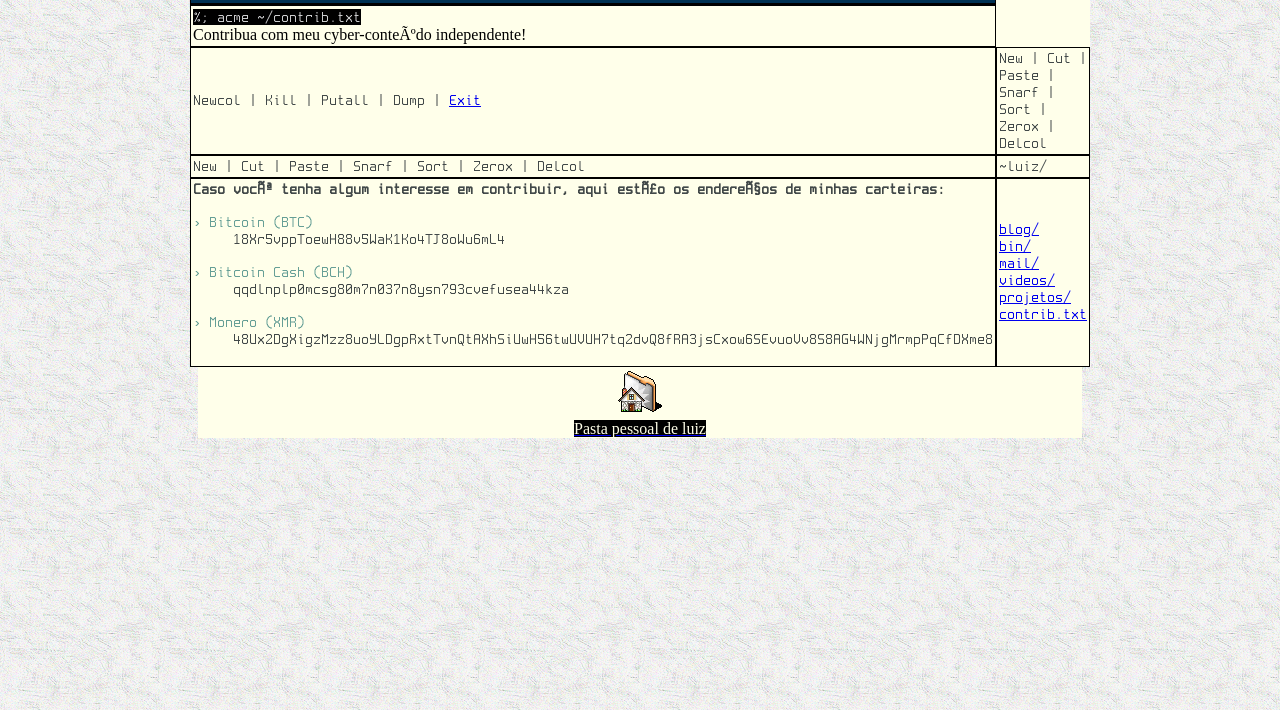
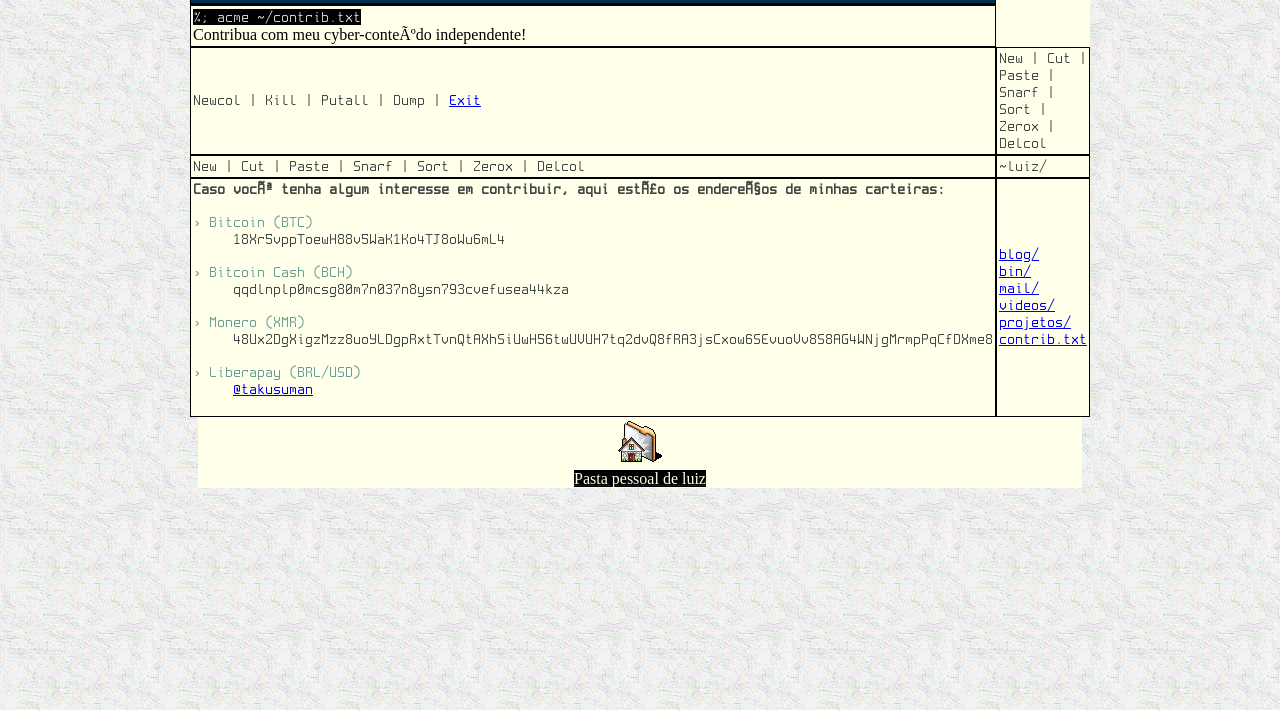
Before and after one commit to takusuman/takusuman.github.io, a plain HTML site: page contrib.html in a window 1280 px wide. Shown: the part 90-800 px from the top of the page. Drawn offline with Linux system fonts and the light colour scheme.

Commit message:
adicionado Liberapay

```diff
--- a/contrib.html
+++ b/contrib.html
@@ -42,6 +42,10 @@ To view a copy of this license, visit http://creativecommons.org/licenses/by/4.0
         <dt id="citation">&rsaquo; Monero (XMR)</dt>
         <dd id="xmr">48Ux2DgXigzMzz8uoYLDgpRxtTvnQtAXhSiUwH56twUVUH7tq2dvQ8fRA3jsCxow6SEvuoVv8S8AG4WNjgMrmpPqCfDXme8</dd>
       </dl>
+      <dl>
+        <dt id="citation">&rsaquo; Liberapay (BRL/USD)</dt>
+	<dd id="lp"><a href="https://liberapay.com/takusuman">@takusuman</a></dd>
+      </dl>
    </td>
    <td width=20% colspan="2">
       <dl>
```
